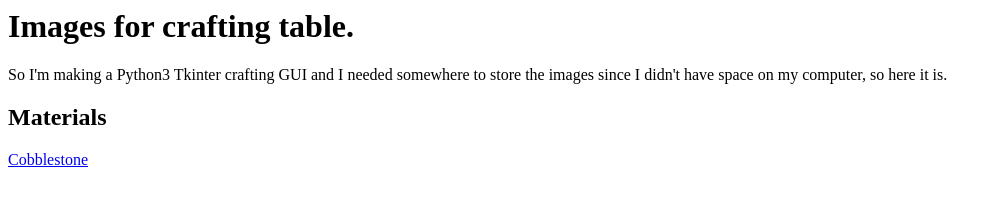
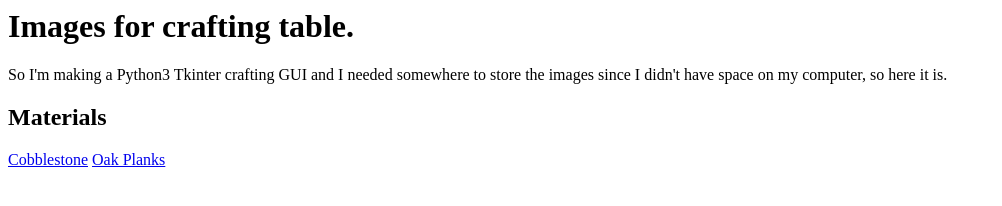
Before and after one commit to DragonCoder283/images4crafting_table, a plain HTML site: page index.html in a window 1280 px wide. Shown: the whole page, without its empty margins (0-1002 px from the left). Drawn offline with Linux system fonts and the light colour scheme.

Commit message:
Update index.html

```diff
--- a/index.html
+++ b/index.html
@@ -7,5 +7,6 @@
     <p>So I'm making a Python3 Tkinter crafting GUI and I needed somewhere to store the images since I didn't have space on my computer, so here it is.</p>
     <h2>Materials</h2>
     <a href="cobblestone.png">Cobblestone</a>
+    <a href="oak_planks.png">Oak Planks</a>
   </body>
 </html>
```
